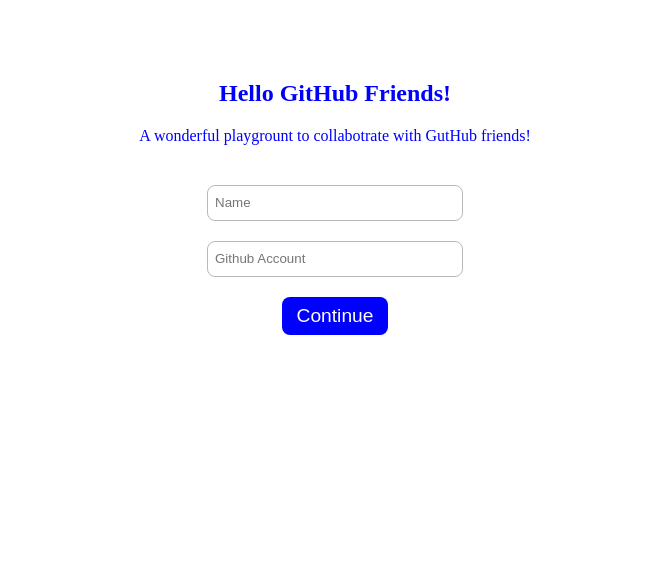
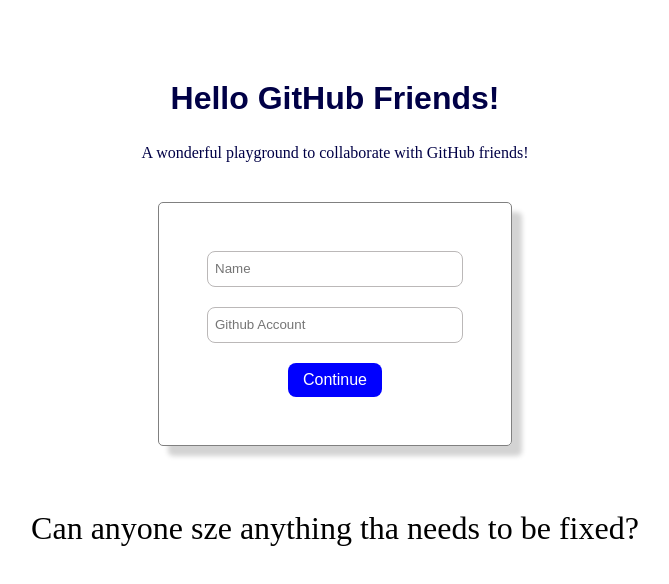
Before and after one commit to joCodes01/GitHubFriends, a plain HTML site: page index.html in a window 1280 px wide. Shown: the whole page, without its empty margins (305-974 px from the left). Drawn offline with Linux system fonts and the light colour scheme.

Commit message:
Fix spelling mistakes in index.html, add styling to style.css, add <p> element.
Improve style in style.css, fix spelling in index.html, add <p> element to index.html.

```diff
--- a/index.html
+++ b/index.html
@@ -10,7 +10,7 @@
 <body>
     <section class="welcome">
         <h1>Hello GitHub Friends!</h1>
-        <p>A wonderful playgrount to collabotrate with GutHub friends!</p>
+        <p>A wonderful playground to collaborate with GitHub friends!</p>
     </section>
 
     <section class="login-container">
@@ -21,5 +21,7 @@
         </div>
     </section>
 
+    <p id="question">Can anyone sze anything tha needs to be fixed?</p>
+
 </body>
 </html>
--- a/style.css
+++ b/style.css
@@ -1,3 +1,9 @@
+
+h1 {
+    font-family: Arial, Helvetica, sans-serif;
+    font-size: 2rem;
+}
+
 body{
     display: block;
     justify-self: center;
@@ -5,10 +11,9 @@
 }
 
 .welcome {
-    color: blue;
+    color: rgb(0, 0, 70);
     margin-top: 5rem;
     text-align: center;
-
 }
 
 .login-container{
@@ -18,6 +23,10 @@
     justify-self: center;
     gap: 20px;
     margin-top: 2.5rem;
+    border: 1px solid gray;
+    padding: 3rem;
+    border-radius: 5px;
+    box-shadow: 10px 10px 5px lightgray;
 }
 
 .login-container > input{
@@ -25,7 +34,6 @@
     border-radius: .5rem;
     text-indent: 5px;
     border: 1px solid rgb(187, 184, 184);
-
 }
 
 
@@ -40,8 +48,12 @@
     border: none;
     padding: 8px 15px;
     text-align: center;
-    font-size: 1.2rem;
+    font-size: 1rem;
     background-color: blue;
     color: white;
-
 }
+#question {
+    text-align: center;
+    margin-top: 4rem;
+    font-size: 2rem;
+}
```
